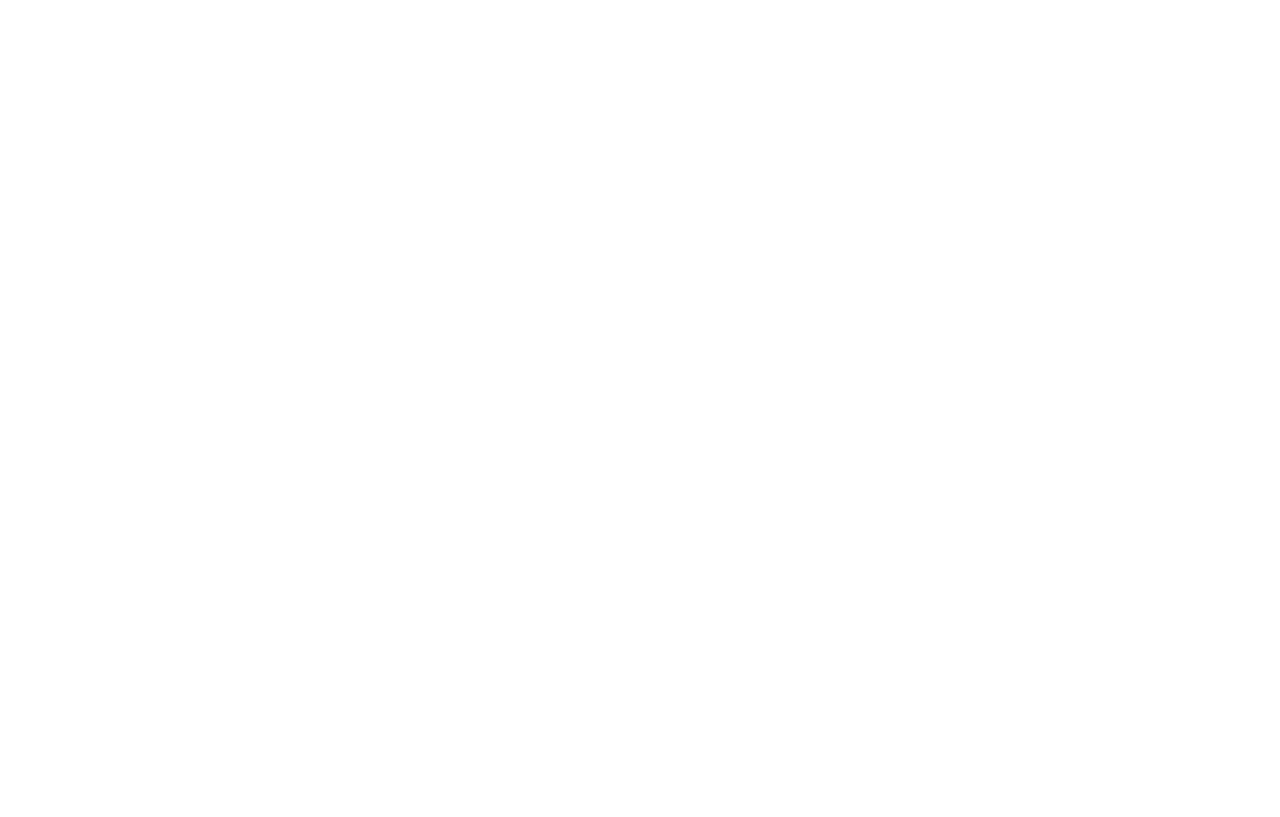
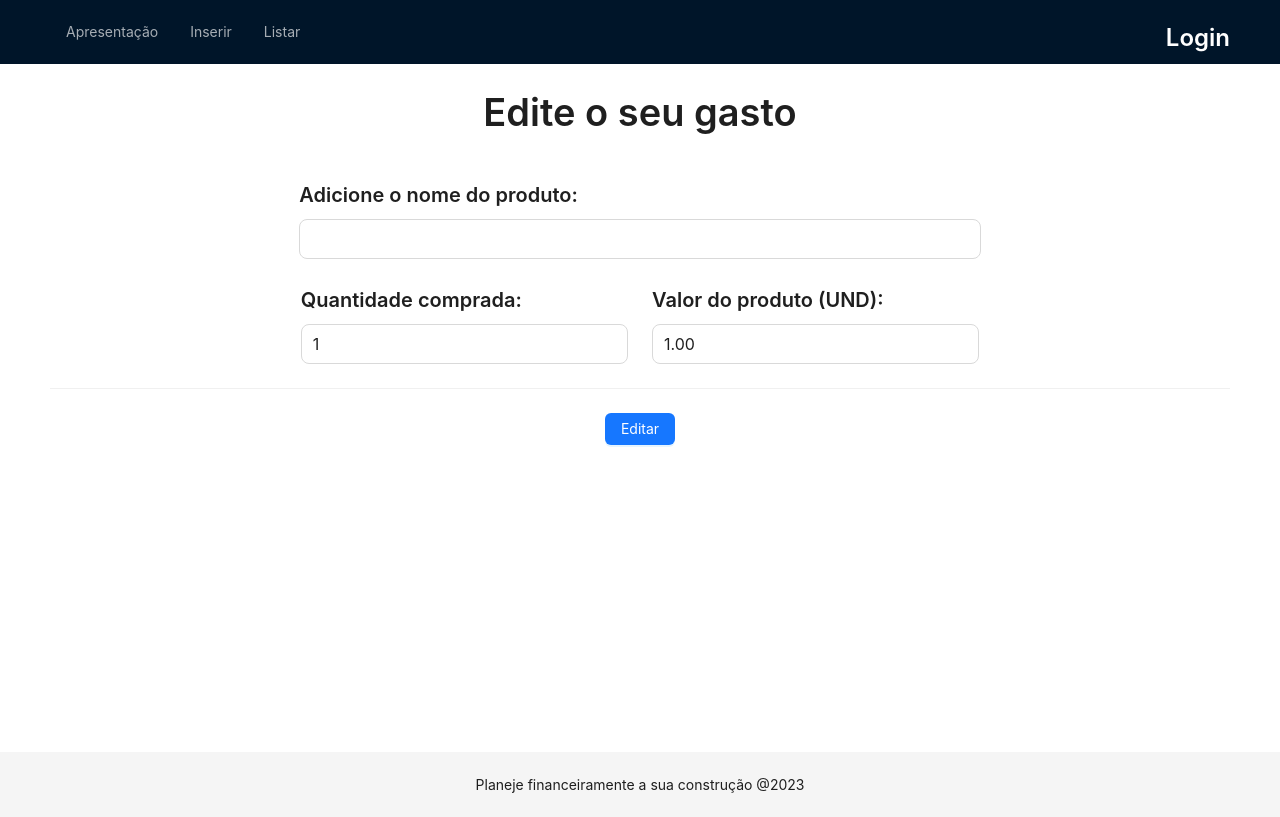
Before and after one commit to ieleny/app-organize-your-home, a React (Create React App) app in the folder app/: page /editar in a window 1280 px wide. Before the commit this address had no page. Built offline with nearby package versions, Linux system fonts and the light colour scheme.

Commit message:
feature: Remove contato and create editar

```diff
--- /dev/null
+++ b/app/src/pages/Presentation/Material/View/Edit/MaterialEditView.tsx
@@ -0,0 +1,80 @@
+import React from "react";
+import {
+  Typography,
+  Row,
+  Input,
+  Col,
+  Button,
+  InputNumber,
+  Divider,
+} from "antd";
+
+import MaterialEditViewModel from "./MaterialEditViewModel";
+
+const { Title } = Typography;
+
+const MaterialEditListView: React.FC = () => {
+
+  const materialEditViewModel = new MaterialEditViewModel();
+
+  // TODO: Add form component
+
+  return (
+    <>
+      <Row justify="center">
+        <Title>Edite o seu gasto</Title>
+      </Row>
+
+      <Row justify="center" gutter={[16, 16]}>
+        <Col span={14}>
+          <Title level={4}>Adicione o nome do produto:</Title>
+          <Input
+            onChange={materialEditViewModel.onchangeProductName}
+            size="large"
+          />
+        </Col>
+      </Row>
+
+      <Row justify="center" gutter={[24, 24]}>
+        <Col span={7}>
+          <Title level={4}>Quantidade comprada:</Title>
+          <InputNumber
+            onChange={materialEditViewModel.onchangeQuantityBought}
+            size="large"
+            min={1}
+            defaultValue={1}
+            style={{ width: "100%" }}
+          />
+        </Col>
+
+        <Col span={7}>
+          <Title level={4}>Valor do produto (UND): </Title>
+          <InputNumber<string>
+            onChange={materialEditViewModel.onchangePriceUnd}
+            size="large"
+            defaultValue="1"
+            min="0"
+            step="0.01"
+            stringMode
+            style={{ width: "100%" }}
+          />
+        </Col>
+      </Row>
+
+      <Divider orientation="center"></Divider>
+
+      <Row justify="space-around" gutter={[40, 40]} align="bottom">
+        <Col>
+          <Button
+            type="primary"
+            onClick={() => materialEditViewModel.saveMaterial()}
+          >
+            Editar
+          </Button>
+        </Col>
+      </Row>
+    </>
+  );
+};
+
+export default MaterialEditListView;
--- /dev/null
+++ b/app/src/pages/Presentation/Material/View/Edit/MaterialEditViewModel.ts
@@ -0,0 +1,45 @@
+import { MaterialModel } from "src/pages/Data/Model/MaterialModel";
+import { MaterialType } from "src/types/material";
+import { MaterialController } from "src/pages/Data/Store/MaterialController";
+
+export default class MaterialEditViewModel {
+  private materialModel = new MaterialModel();
+  private materialController = new MaterialController();
+
+  public addMaterialList({ materiais }: MaterialType) {
+    this.materialController.addMaterial({ materiais });
+  }
+
+  public saveMaterial = () => {
+    const quantityBought = this.materialModel.quantityBought;
+    const productName = this.materialModel.productName;
+    const priceUnd = this.materialModel.priceUnd;
+    const countMaterial = this.materialModel.amountMaterial();
+
+    this.addMaterialList({
+      materiais: { key: countMaterial, quantityBought, productName, priceUnd },
+    });
+  };
+
+  public onchangeQuantityBought = (quantityBought: number | null) => {
+    if (quantityBought) {
+      this.materialModel.quantityBought = quantityBought;
+    }
+  };
+
+  public onchangeProductName = (
+    event: React.ChangeEvent<HTMLInputElement | HTMLTextAreaElement>
+  ) => {
+    const productNameChange = event;
+
+    if (productNameChange) {
+      this.materialModel.productName = productNameChange.target.value;
+    }
+  };
+
+  public onchangePriceUnd = (priceUnd: string | null) => {
+    if (priceUnd) {
+      this.materialModel.priceUnd = priceUnd;
+    }
+  };
+}
--- a/app/src/pages/root/App.tsx
+++ b/app/src/pages/root/App.tsx
@@ -5,6 +5,7 @@ import "./App.css";
 import ManagementSystem from "src/pages/Layout/ManagementSystem";
 import MaterialAddListView from "src/pages/Presentation/Material/View/Add/MaterialAddView";
 import MaterialListView from "src/pages/Presentation/Material/View/List/MaterialListView";
+import MaterialEditListView from "../Presentation/Material/View/Edit/MaterialEditView";
 
 function App() {
   return (
@@ -15,11 +16,15 @@ function App() {
             <Route
               path="apresentacao"
               index
-              element={<MaterialAddListView />}
+              element={
+                <center>
+                  <h1>APRESENTAÇÃO</h1>
+                </center>
+              }
             />
             <Route path="adicionar-lista" element={<MaterialAddListView />} />
-            <Route path="contato" element={<MaterialAddListView />} />
             <Route path="lista" element={<MaterialListView />} />
+            <Route path="editar" element={<MaterialEditListView />} />
           </Route>
         </Routes>
       </BrowserRouter>
```
